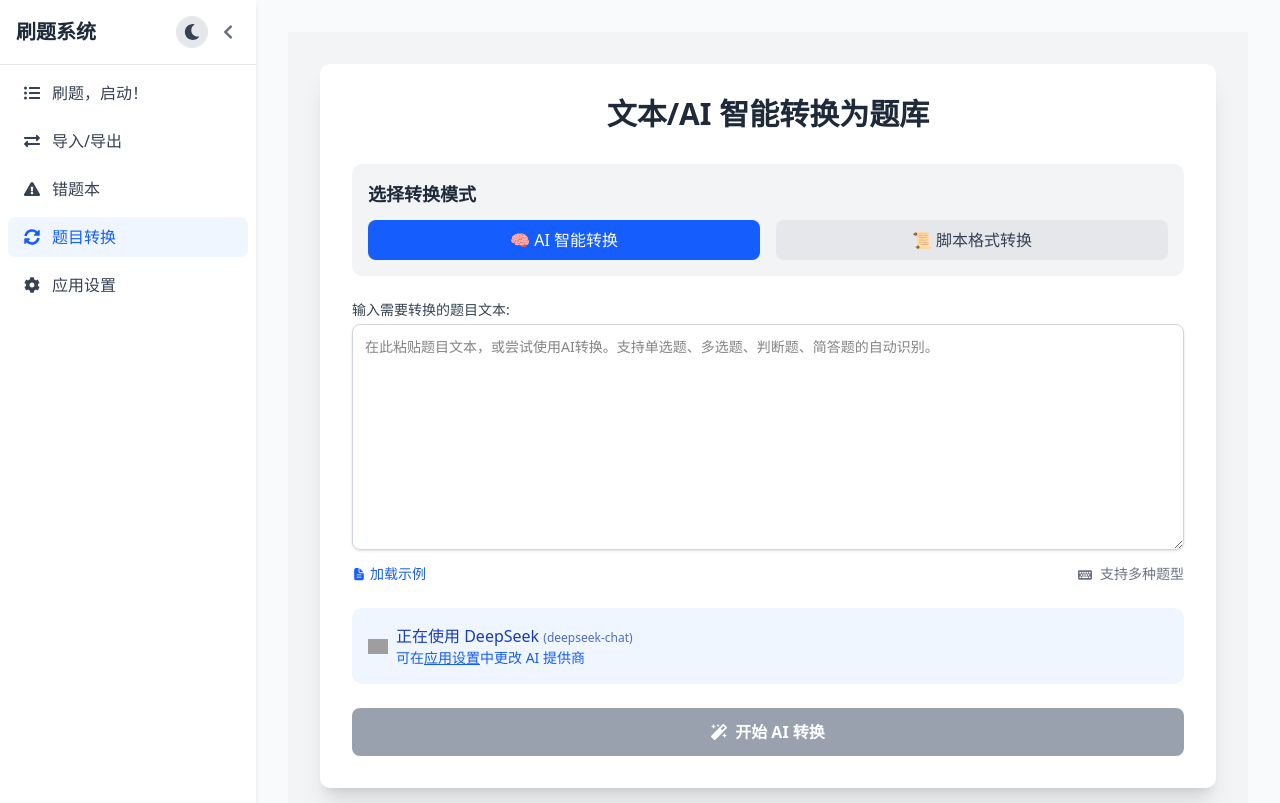
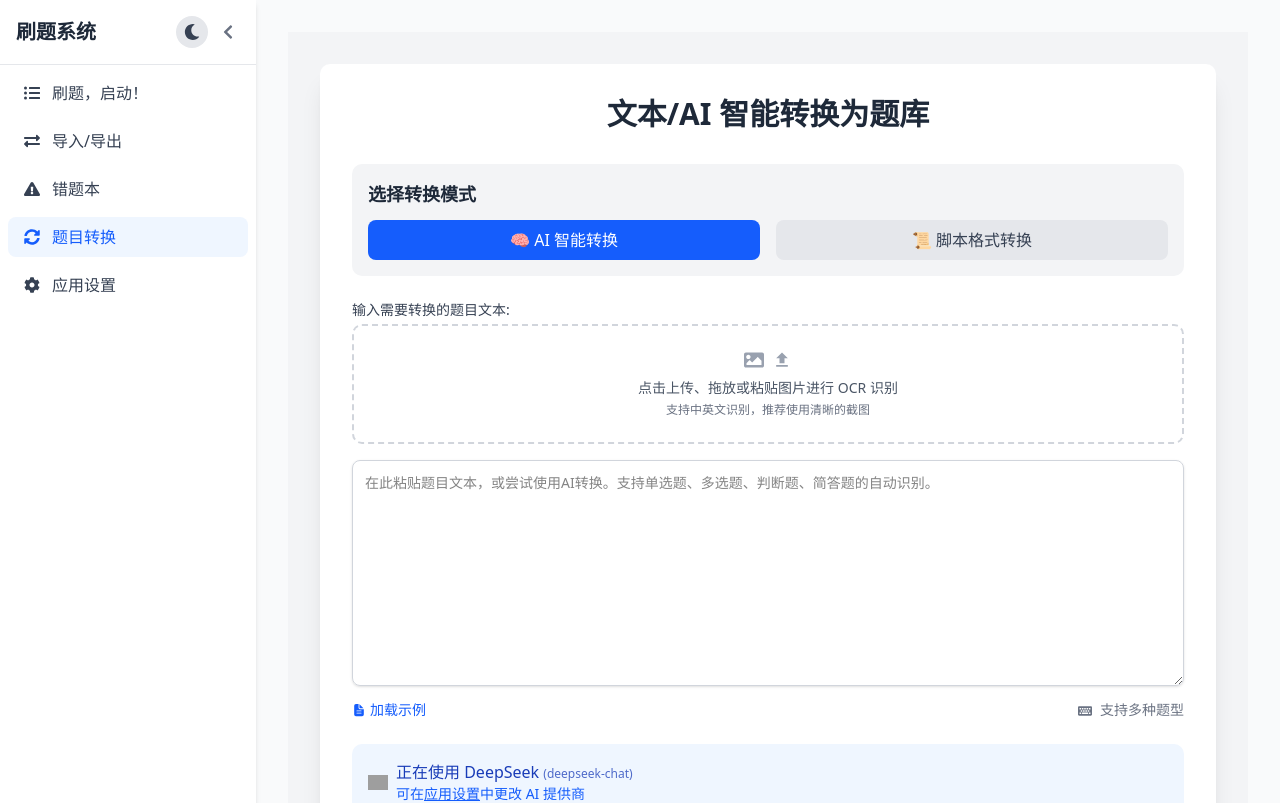
Before and after one commit to KurodaKayn/AHF-QDS-EOE, a Next.js app: page /quiz/convert in a window 1280 px wide. Shown: the top 803 px of the page. Built offline with nearby package versions, Linux system fonts and the light colour scheme; grey boxes are pictures that could not be loaded.

Commit message:
feat: Add OCR functionality for image-to-text conversion in quiz input by integrating Tesseract.js.

```diff
--- a/package.json
+++ b/package.json
@@ -95,6 +95,7 @@
     "sharp": "^0.34.1",
     "sonner": "^2.0.3",
     "tailwind-merge": "^3.2.0",
+    "tesseract.js": "^7.0.0",
     "xlsx": "^0.18.5",
     "zustand": "^5.0.4"
   },
--- a/src/app/quiz/convert/page.tsx
+++ b/src/app/quiz/convert/page.tsx
@@ -177,6 +177,8 @@ export default function ConvertPage() {
           value={inputText}
           onChange={setInputText}
           onLoadExample={() => setInputText(EXAMPLE_QUESTION_TEXT)}
+          onOCRError={(err) => setError(`OCR识别错误: ${err}`)}
+          showOCR={true}
         />
 
         {conversionMode === "ai" && activeConfig && (
--- /dev/null
+++ b/src/components/quiz/ImageOCRUpload.tsx
@@ -0,0 +1,137 @@
+"use client";
+
+import { useState, useRef } from "react";
+import { FaImage, FaSpinner } from "react-icons/fa";
+import { MdUpload } from "react-icons/md";
+import Tesseract from "tesseract.js";
+
+interface ImageOCRUploadProps {
+  onTextExtracted: (text: string) => void;
+  onError?: (error: string) => void;
+}
+
+export function ImageOCRUpload({
+  onTextExtracted,
+  onError,
+}: ImageOCRUploadProps) {
+  const [isProcessing, setIsProcessing] = useState(false);
+  const [progress, setProgress] = useState(0);
+  const fileInputRef = useRef<HTMLInputElement>(null);
+
+  const processImage = async (file: File) => {
+    setIsProcessing(true);
+    setProgress(0);
+
+    try {
+      const result = await Tesseract.recognize(file, "chi_sim+eng", {
+        logger: (m) => {
+          if (m.status === "recognizing text") {
+            setProgress(Math.round(m.progress * 100));
+          }
+        },
+      });
+
+      const extractedText = result.data.text.trim();
+      if (extractedText) {
+        onTextExtracted(extractedText);
+      } else {
+        onError?.("未能从图片中识别出文字，请确保图片清晰");
+      }
+    } catch (error: any) {
+      console.error("OCR Error:", error);
+      onError?.(error.message || "图片识别失败");
+    } finally {
+      setIsProcessing(false);
+      setProgress(0);
+    }
+  };
+
+  const handleFileSelect = (e: React.ChangeEvent<HTMLInputElement>) => {
+    const file = e.target.files?.[0];
+    if (file) {
+      if (!file.type.startsWith("image/")) {
+        onError?.("请选择图片文件");
+        return;
+      }
+      processImage(file);
+    }
+  };
+
+  const handlePaste = async (e: React.ClipboardEvent) => {
+    const items = e.clipboardData?.items;
+    if (!items) return;
+
+    for (let i = 0; i < items.length; i++) {
+      if (items[i].type.startsWith("image/")) {
+        e.preventDefault();
+        const file = items[i].getAsFile();
+        if (file) {
+          await processImage(file);
+        }
+        break;
+      }
+    }
+  };
+
+  const handleDrop = async (e: React.DragEvent) => {
+    e.preventDefault();
+    const file = e.dataTransfer.files?.[0];
+    if (file && file.type.startsWith("image/")) {
+      await processImage(file);
+    } else {
+      onError?.("请拖放图片文件");
+    }
+  };
+
+  const handleDragOver = (e: React.DragEvent) => {
+    e.preventDefault();
+  };
+
+  return (
+    <div className="mb-4">
+      <input
+        ref={fileInputRef}
+        type="file"
+        accept="image/*"
+        onChange={handleFileSelect}
+        className="hidden"
+      />
+
+      <div
+        onPaste={handlePaste}
+        onDrop={handleDrop}
+        onDragOver={handleDragOver}
+        className="border-2 border-dashed border-gray-300 dark:border-gray-600 rounded-lg p-4 text-center cursor-pointer hover:border-blue-500 dark:hover:border-blue-400 transition-colors"
+        onClick={() => !isProcessing && fileInputRef.current?.click()}
+      >
+        {isProcessing ? (
+          <div className="flex flex-col items-center justify-center py-2">
+            <FaSpinner className="animate-spin text-blue-600 dark:text-blue-400 text-2xl mb-2" />
+            <p className="text-sm text-gray-600 dark:text-gray-400">
+              正在识别图片文字... {progress}%
+            </p>
+            <div className="w-full max-w-xs mt-2 bg-gray-200 dark:bg-gray-700 rounded-full h-2">
+              <div
+                className="bg-blue-600 dark:bg-blue-500 h-2 rounded-full transition-all duration-300"
+                style={{ width: `${progress}%` }}
+              />
+            </div>
+          </div>
+        ) : (
+          <div className="flex flex-col items-center justify-center py-2">
+            <div className="flex items-center gap-2 mb-2">
+              <FaImage className="text-gray-400 text-xl" />
+              <MdUpload className="text-gray-400 text-xl" />
+            </div>
+            <p className="text-sm text-gray-600 dark:text-gray-400 mb-1">
+              点击上传、拖放或粘贴图片进行 OCR 识别
+            </p>
+            <p className="text-xs text-gray-500 dark:text-gray-500">
+              支持中英文识别，推荐使用清晰的截图
+            </p>
+          </div>
+        )}
+      </div>
+    </div>
+  );
+}
--- a/src/components/quiz/TextInputArea.tsx
+++ b/src/components/quiz/TextInputArea.tsx
@@ -2,20 +2,34 @@
 
 import { IoDocumentText } from "react-icons/io5";
 import { FaKeyboard } from "react-icons/fa";
+import { ImageOCRUpload } from "./ImageOCRUpload";
 
 interface TextInputAreaProps {
   value: string;
   onChange: (value: string) => void;
   onLoadExample?: () => void;
+  onOCRError?: (error: string) => void;
   placeholder?: string;
+  showOCR?: boolean;
 }
 
 export function TextInputArea({
   value,
   onChange,
   onLoadExample,
+  onOCRError,
   placeholder = "在此粘贴题目文本，或尝试使用AI转换。支持单选题、多选题、判断题、简答题的自动识别。",
+  showOCR = true,
 }: TextInputAreaProps) {
+  const handleOCRText = (text: string) => {
+    // 如果已有内容，追加；否则直接设置
+    if (value.trim()) {
+      onChange(value + "\n\n" + text);
+    } else {
+      onChange(text);
+    }
+  };
+
   return (
     <div className="mb-6">
       <label
@@ -24,6 +38,11 @@ export function TextInputArea({
       >
         输入需要转换的题目文本:
       </label>
+
+      {showOCR && (
+        <ImageOCRUpload onTextExtracted={handleOCRText} onError={onOCRError} />
+      )}
+
       <textarea
         id="textToConvert"
         rows={10}
```
Also changed, not shown: 1 other file (tests, documents, lock files or other folders).
